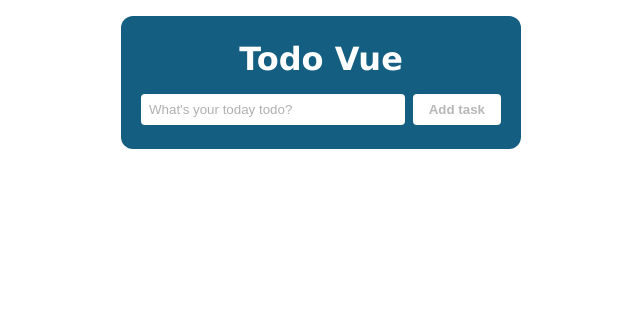
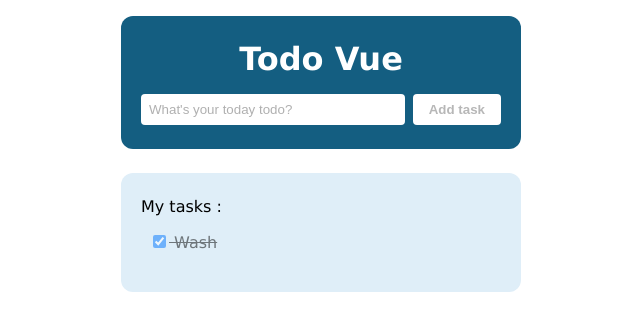
Before and after one commit to valentin-grenier/todo-vue, a Vue app: page / in a window 1280 px wide. Shown: the top 330 px of the page, without its empty margins (319-959 px from the left). Built offline with nearby package versions, Linux system fonts and the light colour scheme.

Commit message:
Added Checkbox component and its update function

```diff
--- a/src/App.vue
+++ b/src/App.vue
@@ -2,26 +2,13 @@
 	<div class="container">
 		<Layout>
 			<template v-slot:header></template>
+			<template v-slot:main></template>
 		</Layout>
 	</div>
 </template>
 
 <script setup>
 import Layout from './layouts/Layout.vue';
-
-const addTask = () => {
-	if (newTask.value.title === '') {
-		console.error('Add a title!');
-	} else {
-		tasks.value.push({
-			title: newTask.value,
-			completed: false,
-			date: Date.now(),
-		});
-
-		newTask.value = '';
-	}
-};
 
 const sortTasks = () => {
 	const sortedTasks = tasks.value.toSorted((a, b) => {
--- /dev/null
+++ b/src/components/Checkbox.vue
@@ -0,0 +1,31 @@
+<template>
+	<label :class="task.completed ? 'checked' : ''">
+		<input type="checkbox" :checked="task.completed" @change="onChange" />
+		{{ task.title }}
+	</label>
+</template>
+
+<script setup>
+const props = defineProps({
+	task: Object,
+});
+
+const emit = defineEmits(['check', 'uncheck']);
+
+const onChange = (event) => {
+	const isChecked = event.currentTarget.checked;
+
+	if (isChecked) {
+		emit('check', props.task);
+	} else {
+		emit('uncheck', props.task);
+	}
+};
+</script>
+
+<style scoped>
+.checked {
+	text-decoration: line-through;
+	opacity: 0.5;
+}
+</style>
--- a/src/data.js
+++ b/src/data.js
@@ -1,5 +1,11 @@
 import { ref } from 'vue';
 
-const tasks = ref([]);
+const tasks = ref([
+	{
+		title: 'Wash',
+		completed: true,
+		date: Date.now(),
+	},
+]);
 
 export default tasks;
--- a/src/layouts/Layout.vue
+++ b/src/layouts/Layout.vue
@@ -1,11 +1,13 @@
 <template>
 	<div class="container">
 		<Header />
+		<Main />
 	</div>
 </template>
 
 <script setup>
 import Header from './Header.vue';
+import Main from './Main.vue';
 </script>
 
 <style scoped>
--- /dev/null
+++ b/src/layouts/Main.vue
@@ -0,0 +1,58 @@
+<template>
+	<main>
+		<div v-if="tasks.length === 0">
+			<p>Please add some tasks! 😬</p>
+		</div>
+
+		<div v-else>
+			<span>My tasks :</span>
+
+			<ul v-for="task in tasks">
+				<Checkbox
+					:task="task"
+					:key="task.date"
+					@check="updateTask(task, true)"
+					@uncheck="updateTask(task, false)"
+				/>
+			</ul>
+		</div>
+	</main>
+</template>
+
+<script setup>
+import { ref } from 'vue';
+import tasks from '../data';
+import Checkbox from '../components/Checkbox.vue';
+
+const tasksRef = ref(tasks.value);
+
+const updateTask = (task, completed) => {
+	const index = tasksRef.value.findIndex((t) => t.date === task.date);
+
+	if (index !== -1) {
+		tasksRef.value[index].completed = completed;
+		tasks.value = tasksRef.value;
+	}
+
+	console.log(tasks.value[0]);
+};
+</script>
+
+<style scoped>
+main {
+	background: rgb(223, 238, 248);
+	padding: 1.5rem 1.25rem;
+	border-radius: 0.75rem;
+}
+
+p {
+	margin: 0;
+	text-align: center;
+	font-weight: bold;
+	color: rgb(20, 94, 129);
+}
+
+ul {
+	padding-left: 0.5rem;
+}
+</style>
```
